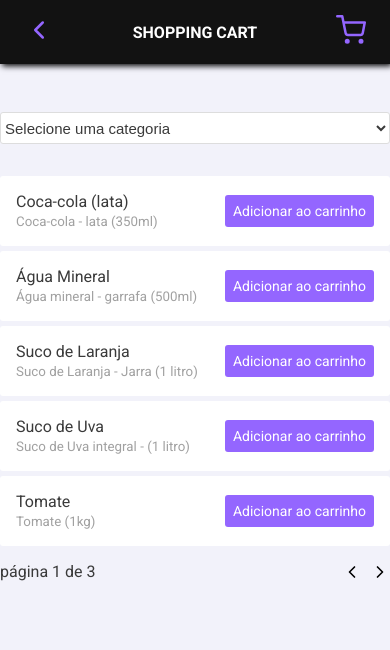
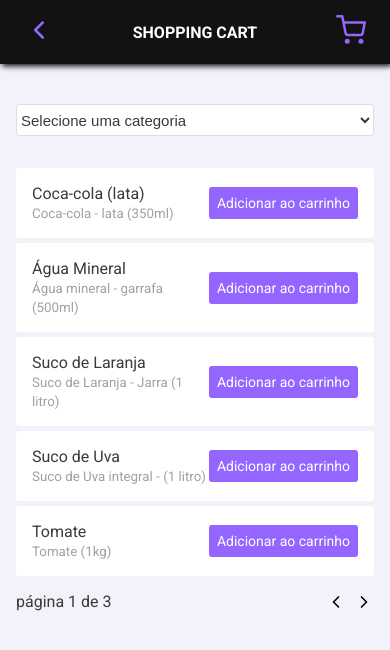
Before and after one commit to arlenvasconcelos/shopping-cart-web, a React (Create React App) app: page / in a window 390 px wide. Shown: the top 650 px of the page. Built offline with nearby package versions, Linux system fonts and the light colour scheme.

Commit message:
fix bugs on mobile layout

```diff
--- a/src/pages/Products/styles.js
+++ b/src/pages/Products/styles.js
@@ -2,14 +2,15 @@ import styled from 'styled-components';
 import { shade } from 'polished';
 
 export const Container = styled.div`
-  height: calc(100vh - 64px);
+  min-height: calc(100vh - 64px);
   width: 100vw;
 
   display: flex;
 
   > div{
-    margin: 48px auto auto auto;
+    margin: 40px auto;
     width: 450px;
+    padding: 0px 16px;
 
     select{
       width: 100%;
--- a/src/pages/ShoppingCart/styles.js
+++ b/src/pages/ShoppingCart/styles.js
@@ -2,14 +2,15 @@ import styled from 'styled-components';
 // import { shade } from 'polished';
 
 export const Container = styled.div`
-  height: calc(100vh - 64px);
+  min-height: calc(100vh - 64px);
   width: 100vw;
 
   display: flex;
 
   > div{
-    margin: 48px auto auto auto;
+    margin: 40px auto;
     width: 450px;
+    padding: 0px 16px;
 
     text-align: center;
 
```
